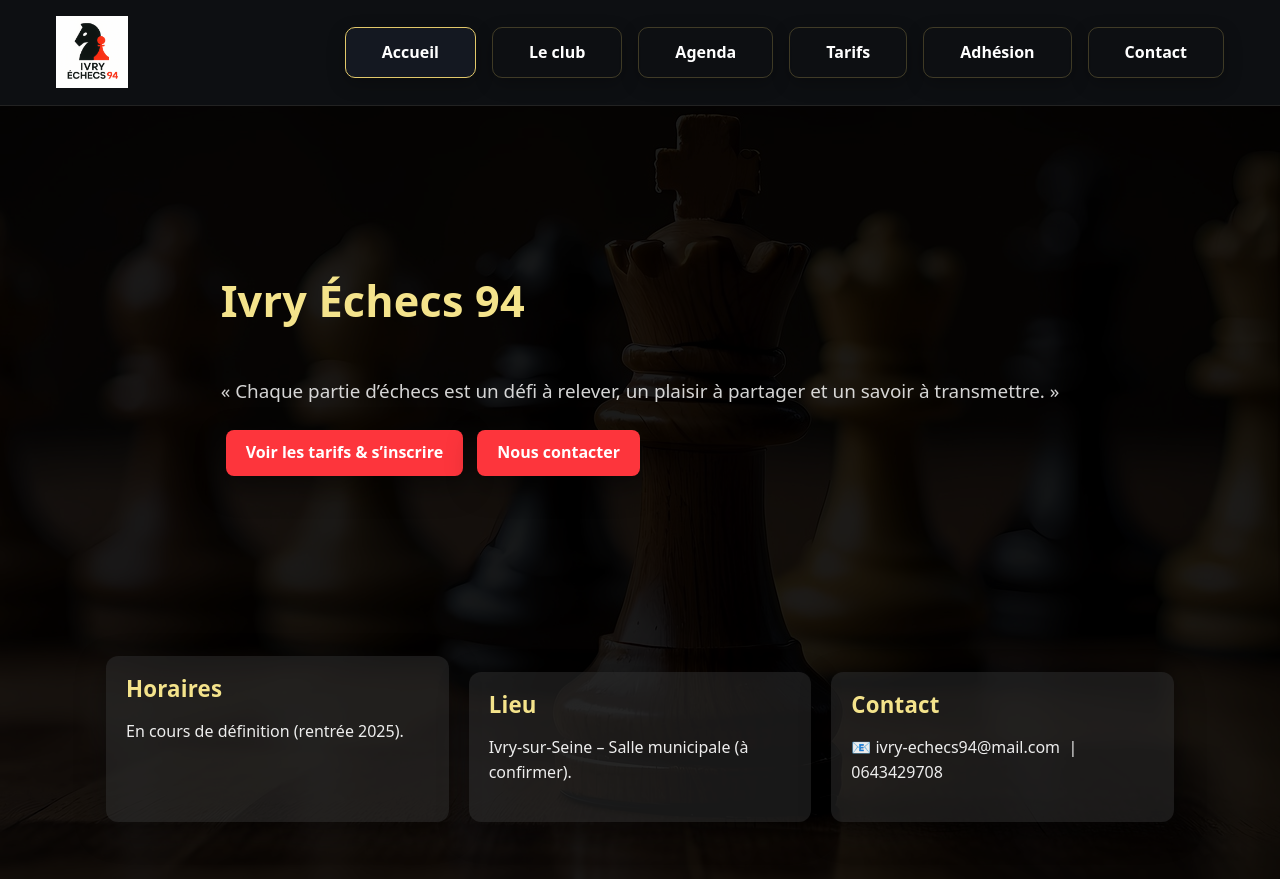
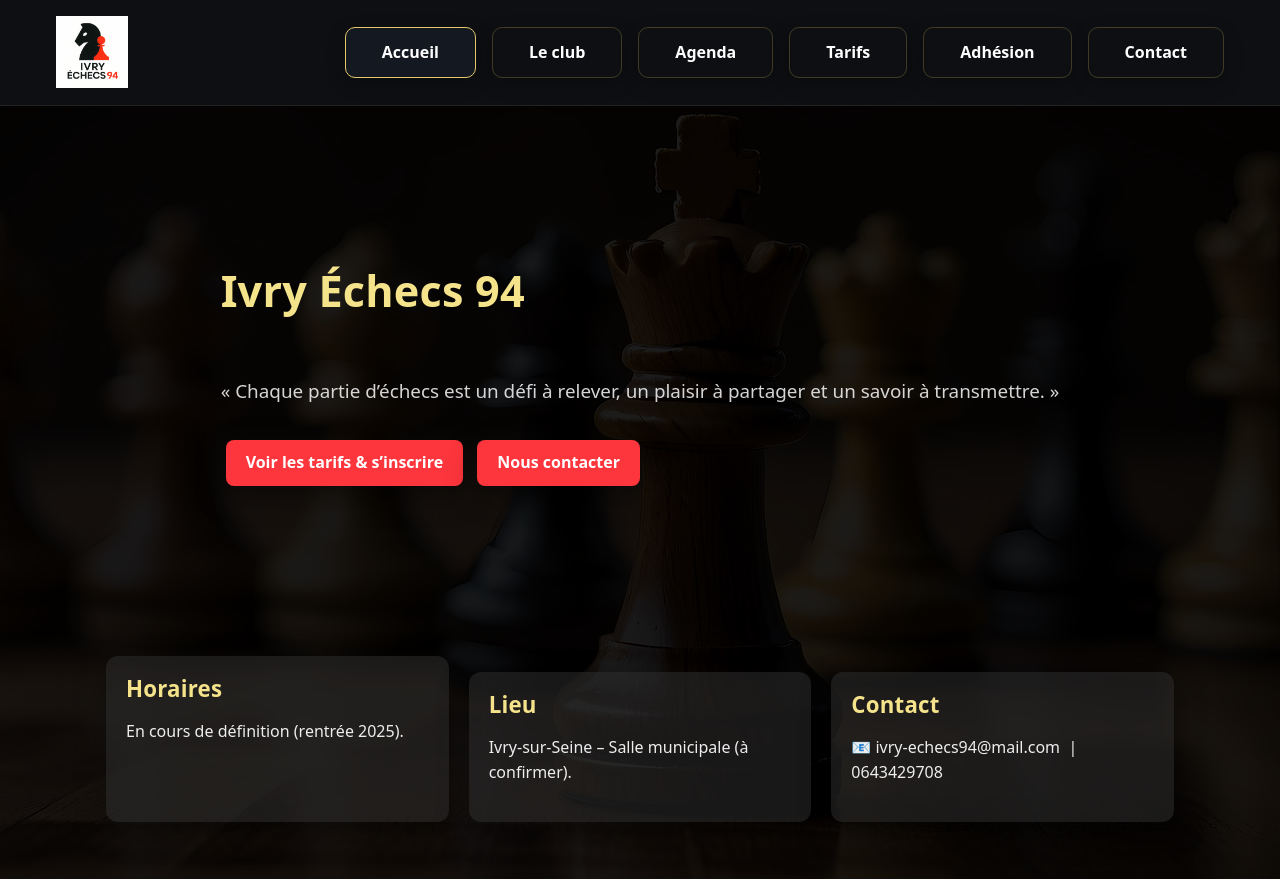
Before and after one commit to Nelwyn64/ivry-echecs-94, a Jekyll site: the page built from index.html, in a window 1280 px wide and 900 px high. Shown: the top 879 px of the window. Built offline with Jekyll 4.4.1, drawn with Linux system fonts in a browser that asks for light colours.

Commit message:
Update Pages du site “accueil”

```diff
--- a/index.html
+++ b/index.html
@@ -8,9 +8,9 @@ lead: ""
 <section class="hero">
   <div class="container">
     <h1>Ivry Échecs 94</h1>
-<p style="margin:50px 0;"></p>
+<p style="margin:60px 0;"></p>
     <p class="lead">« Chaque partie d’échecs est un défi à relever, un plaisir à partager et un savoir à transmettre. »</p>
-<p style="margin:20px 0;"></p>
+<p style="margin:30px 0;"></p>
     <div class="cta">
 
 <p style="margin:40px 0;"></p><p style="margin:40px 0;"></p>
```
